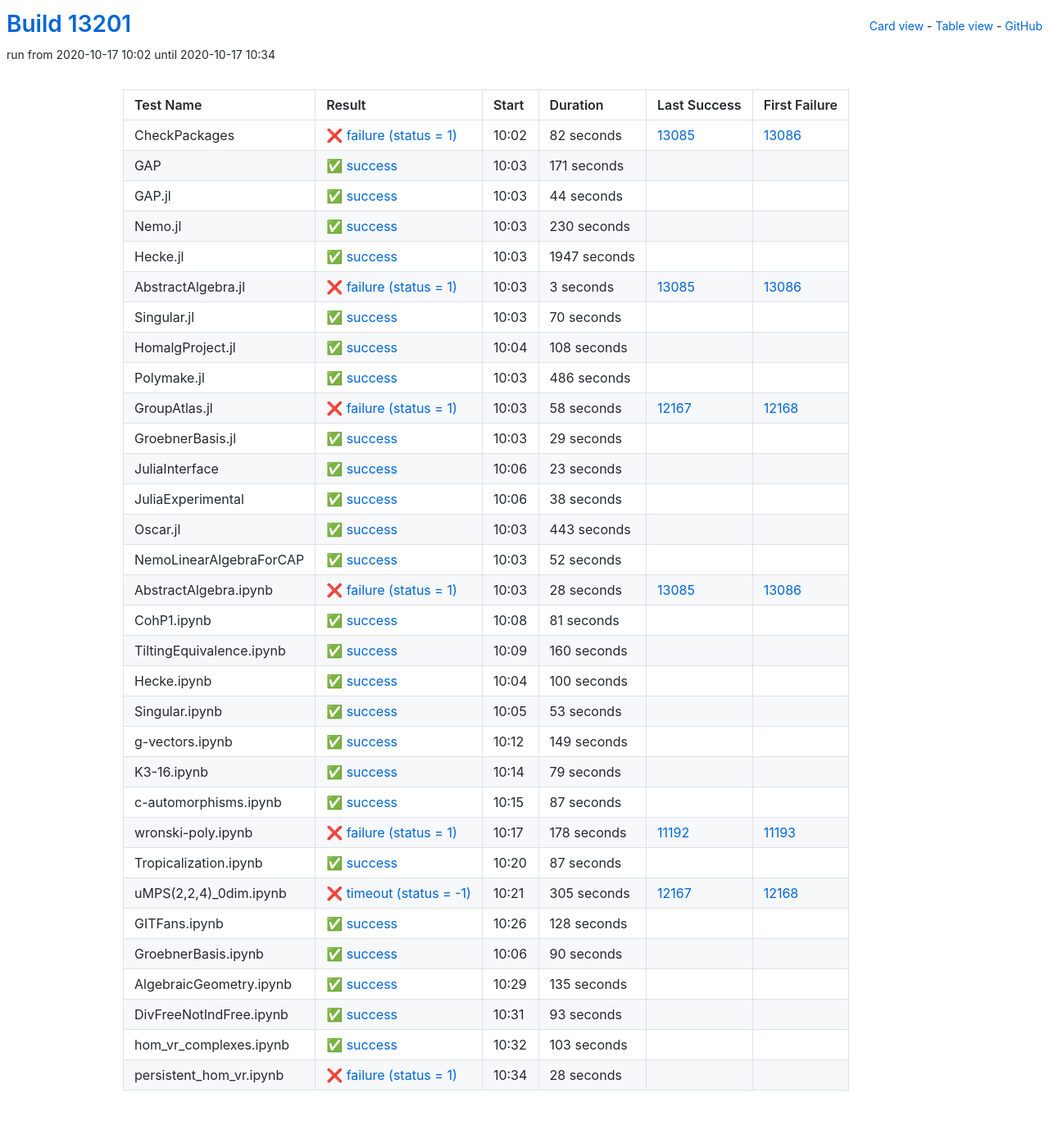
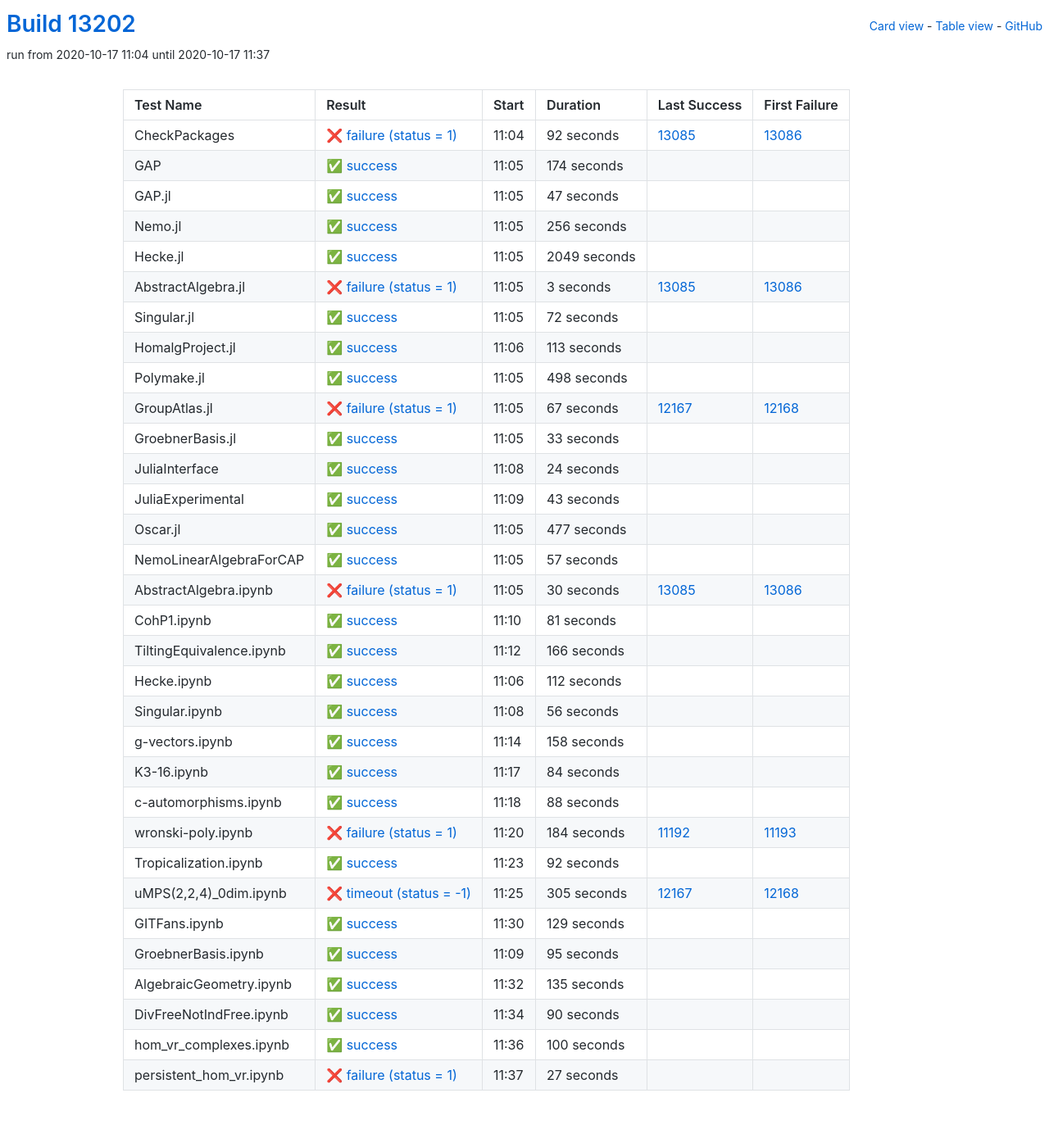
Before and after one commit to oscar-system/oscar-ci-status, a Jekyll site: the page built from table.html, in a window 1280 px wide. Shown: the whole page at 82% size. Built offline with Jekyll 4.4.1, drawn with Linux system fonts in a browser that asks for light colours.

Commit message:
Build #13202

```diff
--- a/_data/ci.yml
+++ b/_data/ci.yml
@@ -1,6 +1,6 @@
 ---
-build: 13201
-build_url: https://oscarci.mathematik.uni-kl.de/job/oscar/13201/
+build: 13202
+build_url: https://oscarci.mathematik.uni-kl.de/job/oscar/13202/
 job: oscar
 organization: oscar-system
 repo: oscar-ci-status
@@ -8,68 +8,68 @@ repourl: https://github.com/oscar-system/oscar-ci-status
 tests:
 - name: CheckPackages
   id: checkpackages
-  log: https://oscarci.mathematik.uni-kl.de/job/oscar/13201/artifact/logs/build-13201/CheckPackages.log
-  start: 2020-10-17 10:02
+  log: https://oscarci.mathematik.uni-kl.de/job/oscar/13202/artifact/logs/build-13202/CheckPackages.log
+  start: 2020-10-17 11:04
   success: false
   exitcode: 1
   status: failure
-  duration: 82
+  duration: 92
   last_success: 13085
   last_success_url: https://oscarci.mathematik.uni-kl.de/job/oscar/13085/
   first_failure: 13086
   first_failure_url: https://oscarci.mathematik.uni-kl.de/job/oscar/13086/
 - name: GAP
   id: gap
-  log: https://oscarci.mathematik.uni-kl.de/job/oscar/13201/artifact/logs/build-13201/GAP.log
-  start: 2020-10-17 10:03
+  log: https://oscarci.mathematik.uni-kl.de/job/oscar/13202/artifact/logs/build-13202/GAP.log
+  start: 2020-10-17 11:05
   success: true
   exitcode: 0
   status: success
-  duration: 171
+  duration: 174
   last_success: false
   last_success_url:
   first_failure: false
   first_failure_url:
 - name: GAP.jl
   id: gap-jl
-  log: https://oscarci.mathematik.uni-kl.de/job/oscar/13201/artifact/logs/build-13201/GAP.jl.log
-  start: 2020-10-17 10:03
+  log: https://oscarci.mathematik.uni-kl.de/job/oscar/13202/artifact/logs/build-13202/GAP.jl.log
+  start: 2020-10-17 11:05
   success: true
   exitcode: 0
   status: success
-  duration: 44
+  duration: 47
   last_success: false
   last_success_url:
   first_failure: false
   first_failure_url:
 - name: Nemo.jl
   id: nemo-jl
-  log: https://oscarci.mathematik.uni-kl.de/job/oscar/13201/artifact/logs/build-13201/Nemo.jl.log
-  start: 2020-10-17 10:03
+  log: https://oscarci.mathematik.uni-kl.de/job/oscar/13202/artifact/logs/build-13202/Nemo.jl.log
+  start: 2020-10-17 11:05
   success: true
   exitcode: 0
   status: success
-  duration: 230
+  duration: 256
   last_success: false
   last_success_url:
   first_failure: false
   first_failure_url:
 - name: Hecke.jl
   id: hecke-jl
-  log: https://oscarci.mathematik.uni-kl.de/job/oscar/13201/artifact/logs/build-13201/Hecke.jl.log
-  start: 2020-10-17 10:03
+  log: https://oscarci.mathematik.uni-kl.de/job/oscar/13202/artifact/logs/build-13202/Hecke.jl.log
+  start: 2020-10-17 11:05
   success: true
   exitcode: 0
   status: success
-  duration: 1947
+  duration: 2049
   last_success: false
   last_success_url:
   first_failure: false
   first_failure_url:
 - name: AbstractAlgebra.jl
   id: abstractalgebra-jl
-  log: https://oscarci.mathematik.uni-kl.de/job/oscar/13201/artifact/logs/build-13201/AbstractAlgebra.jl.log
-  start: 2020-10-17 10:03
+  log: https://oscarci.mathematik.uni-kl.de/job/oscar/13202/artifact/logs/build-13202/AbstractAlgebra.jl.log
+  start: 2020-10-17 11:05
   success: false
   exitcode: 1
   status: failure
@@ -80,128 +80,128 @@ tests:
   first_failure_url: https://oscarci.mathematik.uni-kl.de/job/oscar/13086/
 - name: Singular.jl
   id: singular-jl
-  log: https://oscarci.mathematik.uni-kl.de/job/oscar/13201/artifact/logs/build-13201/Singular.jl.log
-  start: 2020-10-17 10:03
+  log: https://oscarci.mathematik.uni-kl.de/job/oscar/13202/artifact/logs/build-13202/Singular.jl.log
+  start: 2020-10-17 11:05
   success: true
   exitcode: 0
   status: success
-  duration: 70
+  duration: 72
   last_success: false
   last_success_url:
   first_failure: false
   first_failure_url:
 - name: HomalgProject.jl
   id: homalgproject-jl
-  log: https://oscarci.mathematik.uni-kl.de/job/oscar/13201/artifact/logs/build-13201/HomalgProject.jl.log
-  start: 2020-10-17 10:04
+  log: https://oscarci.mathematik.uni-kl.de/job/oscar/13202/artifact/logs/build-13202/HomalgProject.jl.log
+  start: 2020-10-17 11:06
   success: true
   exitcode: 0
   status: success
-  duration: 108
+  duration: 113
   last_success: false
   last_success_url:
   first_failure: false
   first_failure_url:
 - name: Polymake.jl
   id: polymake-jl
-  log: https://oscarci.mathematik.uni-kl.de/job/oscar/13201/artifact/logs/build-13201/Polymake.jl.log
-  start: 2020-10-17 10:03
+  log: https://oscarci.mathematik.uni-kl.de/job/oscar/13202/artifact/logs/build-13202/Polymake.jl.log
+  start: 2020-10-17 11:05
   success: true
   exitcode: 0
   status: success
-  duration: 486
+  duration: 498
   last_success: false
   last_success_url:
   first_failure: false
   first_failure_url:
 - name: GroupAtlas.jl
   id: groupatlas-jl
-  log: https://oscarci.mathematik.uni-kl.de/job/oscar/13201/artifact/logs/build-13201/GroupAtlas.jl.log
-  start: 2020-10-17 10:03
+  log: https://oscarci.mathematik.uni-kl.de/job/oscar/13202/artifact/logs/build-13202/GroupAtlas.jl.log
+  start: 2020-10-17 11:05
   success: false
   exitcode: 1
   status: failure
-  duration: 58
+  duration: 67
   last_success: 12167
   last_success_url: https://oscarci.mathematik.uni-kl.de/job/oscar/12167/
   first_failure: 12168
   first_failure_url: https://oscarci.mathematik.uni-kl.de/job/oscar/12168/
 - name: GroebnerBasis.jl
   id: groebnerbasis-jl
-  log: https://oscarci.mathematik.uni-kl.de/job/oscar/13201/artifact/logs/build-13201/GroebnerBasis.jl.log
-  start: 2020-10-17 10:03
+  log: https://oscarci.mathematik.uni-kl.de/job/oscar/13202/artifact/logs/build-13202/GroebnerBasis.jl.log
+  start: 2020-10-17 11:05
   success: true
   exitcode: 0
   status: success
-  duration: 29
+  duration: 33
   last_success: false
   last_success_url:
   first_failure: false
   first_failure_url:
 - name: JuliaInterface
   id: juliainterface
-  log: https://oscarci.mathematik.uni-kl.de/job/oscar/13201/artifact/logs/build-13201/JuliaInterface.log
-  start: 2020-10-17 10:06
+  log: https://oscarci.mathematik.uni-kl.de/job/oscar/13202/artifact/logs/build-13202/JuliaInterface.log
+  start: 2020-10-17 11:08
   success: true
   exitcode: 0
   status: success
-  duration: 23
+  duration: 24
   last_success: false
   last_success_url:
   first_failure: false
   first_failure_url:
 - name: JuliaExperimental
   id: juliaexperimental
-  log: https://oscarci.mathematik.uni-kl.de/job/oscar/13201/artifact/logs/build-13201/JuliaExperimental.log
-  start: 2020-10-17 10:06
+  log: https://oscarci.mathematik.uni-kl.de/job/oscar/13202/artifact/logs/build-13202/JuliaExperimental.log
+  start: 2020-10-17 11:09
   success: true
   exitcode: 0
   status: success
-  duration: 38
+  duration: 43
   last_success: false
   last_success_url:
   first_failure: false
   first_failure_url:
 - name: Oscar.jl
   id: oscar-jl
-  log: https://oscarci.mathematik.uni-kl.de/job/oscar/13201/artifact/logs/build-13201/Oscar.jl.log
-  start: 2020-10-17 10:03
+  log: https://oscarci.mathematik.uni-kl.de/job/oscar/13202/artifact/logs/build-13202/Oscar.jl.log
+  start: 2020-10-17 11:05
   success: true
   exitcode: 0
   status: success
-  duration: 443
+  duration: 477
   last_success: false
   last_success_url:
   first_failure: false
   first_failure_url:
 - name: NemoLinearAlgebraForCAP
   id: nemolinearalgebraforcap
-  log: https://oscarci.mathematik.uni-kl.de/job/oscar/13201/artifact/logs/build-13201/NemoLinearAlgebraForCAP.log
-  start: 2020-10-17 10:03
+  log: https://oscarci.mathematik.uni-kl.de/job/oscar/13202/artifact/logs/build-13202/NemoLinearAlgebraForCAP.log
+  start: 2020-10-17 11:05
   success: true
   exitcode: 0
   status: success
-  duration: 52
+  duration: 57
   last_success: false
   last_success_url:
   first_failure: false
   first_failure_url:
 - name: AbstractAlgebra.ipynb
   id: abstractalgebra-ipynb
-  log: https://oscarci.mathematik.uni-kl.de/job/oscar/13201/artifact/logs/build-13201/AbstractAlgebra.ipynb.log
-  start: 2020-10-17 10:03
+  log: https://oscarci.mathematik.uni-kl.de/job/oscar/13202/artifact/logs/build-13202/AbstractAlgebra.ipynb.log
+  start: 2020-10-17 11:05
   success: false
   exitcode: 1
   status: failure
-  duration: 28
+  duration: 30
   last_success: 13085
   last_success_url: https://oscarci.mathematik.uni-kl.de/job/oscar/13085/
   first_failure: 13086
   first_failure_url: https://oscarci.mathematik.uni-kl.de/job/oscar/13086/
 - name: CohP1.ipynb
   id: cohp1-ipynb
-  log: https://oscarci.mathematik.uni-kl.de/job/oscar/13201/artifact/logs/build-13201/CohP1.ipynb.log
-  start: 2020-10-17 10:08
+  log: https://oscarci.mathematik.uni-kl.de/job/oscar/13202/artifact/logs/build-13202/CohP1.ipynb.log
+  start: 2020-10-17 11:10
   success: true
   exitcode: 0
   status: success
@@ -212,104 +212,104 @@ tests:
   first_failure_url:
 - name: TiltingEquivalence.ipynb
   id: tiltingequivalence-ipynb
-  log: https://oscarci.mathematik.uni-kl.de/job/oscar/13201/artifact/logs/build-13201/TiltingEquivalence.ipynb.log
-  start: 2020-10-17 10:09
+  log: https://oscarci.mathematik.uni-kl.de/job/oscar/13202/artifact/logs/build-13202/TiltingEquivalence.ipynb.log
+  start: 2020-10-17 11:12
   success: true
   exitcode: 0
   status: success
-  duration: 160
+  duration: 166
   last_success: false
   last_success_url:
   first_failure: false
   first_failure_url:
 - name: Hecke.ipynb
   id: hecke-ipynb
-  log: https://oscarci.mathematik.uni-kl.de/job/oscar/13201/artifact/logs/build-13201/Hecke.ipynb.log
-  start: 2020-10-17 10:04
+  log: https://oscarci.mathematik.uni-kl.de/job/oscar/13202/artifact/logs/build-13202/Hecke.ipynb.log
+  start: 2020-10-17 11:06
   success: true
   exitcode: 0
   status: success
-  duration: 100
+  duration: 112
   last_success: false
   last_success_url:
   first_failure: false
   first_failure_url:
 - name: Singular.ipynb
   id: singular-ipynb
-  log: https://oscarci.mathematik.uni-kl.de/job/oscar/13201/artifact/logs/build-13201/Singular.ipynb.log
-  start: 2020-10-17 10:05
+  log: https://oscarci.mathematik.uni-kl.de/job/oscar/13202/artifact/logs/build-13202/Singular.ipynb.log
+  start: 2020-10-17 11:08
   success: true
   exitcode: 0
   status: success
-  duration: 53
+  duration: 56
   last_success: false
   last_success_url:
   first_failure: false
   first_failure_url:
 - name: g-vectors.ipynb
   id: g-vectors-ipynb
-  log: https://oscarci.mathematik.uni-kl.de/job/oscar/13201/artifact/logs/build-13201/g-vectors.ipynb.log
-  start: 2020-10-17 10:12
+  log: https://oscarci.mathematik.uni-kl.de/job/oscar/13202/artifact/logs/build-13202/g-vectors.ipynb.log
+  start: 2020-10-17 11:14
   success: true
   exitcode: 0
   status: success
-  duration: 149
+  duration: 158
   last_success: false
   last_success_url:
   first_failure: false
   first_failure_url:
 - name: K3-16.ipynb
   id: k3-16-ipynb
-  log: https://oscarci.mathematik.uni-kl.de/job/oscar/13201/artifact/logs/build-13201/K3-16.ipynb.log
-  start: 2020-10-17 10:14
+  log: https://oscarci.mathematik.uni-kl.de/job/oscar/13202/artifact/logs/build-13202/K3-16.ipynb.log
+  start: 2020-10-17 11:17
   success: true
   exitcode: 0
   status: success
-  duration: 79
+  duration: 84
   last_success: false
   last_success_url:
   first_failure: false
   first_failure_url:
 - name: c-automorphisms.ipynb
   id: c-automorphisms-ipynb
-  log: https://oscarci.mathematik.uni-kl.de/job/oscar/13201/artifact/logs/build-13201/c-automorphisms.ipynb.log
-  start: 2020-10-17 10:15
+  log: https://oscarci.mathematik.uni-kl.de/job/oscar/13202/artifact/logs/build-13202/c-automorphisms.ipynb.log
+  start: 2020-10-17 11:18
   success: true
   exitcode: 0
   status: success
-  duration: 87
+  duration: 88
   last_success: false
   last_success_url:
   first_failure: false
   first_failure_url:
 - name: wronski-poly.ipynb
   id: wronski-poly-ipynb
-  log: https://oscarci.mathematik.uni-kl.de/job/oscar/13201/artifact/logs/build-13201/wronski-poly.ipynb.log
-  start: 2020-10-17 10:17
+  log: https://oscarci.mathematik.uni-kl.de/job/oscar/13202/artifact/logs/build-13202/wronski-poly.ipynb.log
+  start: 2020-10-17 11:20
   success: false
   exitcode: 1
   status: failure
-  duration: 178
+  duration: 184
   last_success: 11192
   last_success_url: https://oscarci.mathematik.uni-kl.de/job/oscar/11192/
   first_failure: 11193
   first_failure_url: https://oscarci.mathematik.uni-kl.de/job/oscar/11193/
 - name: Tropicalization.ipynb
   id: tropicalization-ipynb
-  log: https://oscarci.mathematik.uni-kl.de/job/oscar/13201/artifact/logs/build-13201/Tropicalization.ipynb.log
-  start: 2020-10-17 10:20
+  log: https://oscarci.mathematik.uni-kl.de/job/oscar/13202/artifact/logs/build-13202/Tropicalization.ipynb.log
+  start: 2020-10-17 11:23
   success: true
   exitcode: 0
   status: success
-  duration: 87
+  duration: 92
   last_success: false
   last_success_url:
   first_failure: false
   first_failure_url:
 - name: uMPS(2,2,4)_0dim.ipynb
   id: umps-2-2-4-0dim-ipynb
-  log: https://oscarci.mathematik.uni-kl.de/job/oscar/13201/artifact/logs/build-13201/uMPS-2-2-4-_0dim.ipynb.log
-  start: 2020-10-17 10:21
+  log: https://oscarci.mathematik.uni-kl.de/job/oscar/13202/artifact/logs/build-13202/uMPS-2-2-4-_0dim.ipynb.log
+  start: 2020-10-17 11:25
   success: false
   exitcode: -1
   status: timeout
@@ -320,32 +320,32 @@ tests:
   first_failure_url: https://oscarci.mathematik.uni-kl.de/job/oscar/12168/
 - name: GITFans.ipynb
   id: gitfans-ipynb
-  log: https://oscarci.mathematik.uni-kl.de/job/oscar/13201/artifact/logs/build-13201/GITFans.ipynb.log
-  start: 2020-10-17 10:26
+  log: https://oscarci.mathematik.uni-kl.de/job/oscar/13202/artifact/logs/build-13202/GITFans.ipynb.log
+  start: 2020-10-17 11:30
   success: true
   exitcode: 0
   status: success
-  duration: 128
+  duration: 129
   last_success: false
   last_success_url:
   first_failure: false
   first_failure_url:
 - name: GroebnerBasis.ipynb
   id: groebnerbasis-ipynb
-  log: https://oscarci.mathematik.uni-kl.de/job/oscar/13201/artifact/logs/build-13201/GroebnerBasis.ipynb.log
-  start: 2020-10-17 10:06
+  log: https://oscarci.mathematik.uni-kl.de/job/oscar/13202/artifact/logs/build-13202/GroebnerBasis.ipynb.log
+  start: 2020-10-17 11:09
   success: true
   exitcode: 0
   status: success
-  duration: 90
+  duration: 95
   last_success: false
   last_success_url:
   first_failure: false
   first_failure_url:
 - name: AlgebraicGeometry.ipynb
   id: algebraicgeometry-ipynb
-  log: https://oscarci.mathematik.uni-kl.de/job/oscar/13201/artifact/logs/build-13201/AlgebraicGeometry.ipynb.log
-  start: 2020-10-17 10:29
+  log: https://oscarci.mathematik.uni-kl.de/job/oscar/13202/artifact/logs/build-13202/AlgebraicGeometry.ipynb.log
+  start: 2020-10-17 11:32
   success: true
   exitcode: 0
   status: success
@@ -356,36 +356,36 @@ tests:
   first_failure_url:
 - name: DivFreeNotIndFree.ipynb
   id: divfreenotindfree-ipynb
-  log: https://oscarci.mathematik.uni-kl.de/job/oscar/13201/artifact/logs/build-13201/DivFreeNotIndFree.ipynb.log
-  start: 2020-10-17 10:31
+  log: https://oscarci.mathematik.uni-kl.de/job/oscar/13202/artifact/logs/build-13202/DivFreeNotIndFree.ipynb.log
+  start: 2020-10-17 11:34
   success: true
   exitcode: 0
   status: success
-  duration: 93
+  duration: 90
   last_success: false
   last_success_url:
   first_failure: false
   first_failure_url:
 - name: hom_vr_complexes.ipynb
   id: hom-vr-complexes-ipynb
-  log: https://oscarci.mathematik.uni-kl.de/job/oscar/13201/artifact/logs/build-13201/hom_vr_complexes.ipynb.log
-  start: 2020-10-17 10:32
+  log: https://oscarci.mathematik.uni-kl.de/job/oscar/13202/artifact/logs/build-13202/hom_vr_complexes.ipynb.log
+  start: 2020-10-17 11:36
   success: true
   exitcode: 0
   status: success
-  duration: 103
+  duration: 100
   last_success: false
   last_success_url:
   first_failure: false
   first_failure_url:
 - name: persistent_hom_vr.ipynb
   id: persistent-hom-vr-ipynb
-  log: https://oscarci.mathematik.uni-kl.de/job/oscar/13201/artifact/logs/build-13201/persistent_hom_vr.ipynb.log
-  start: 2020-10-17 10:34
+  log: https://oscarci.mathematik.uni-kl.de/job/oscar/13202/artifact/logs/build-13202/persistent_hom_vr.ipynb.log
+  start: 2020-10-17 11:37
   success: false
   exitcode: 1
   status: failure
-  duration: 28
+  duration: 27
   last_success: false
   last_success_url:
   first_failure: false
```
Also changed, not shown: README.md.
